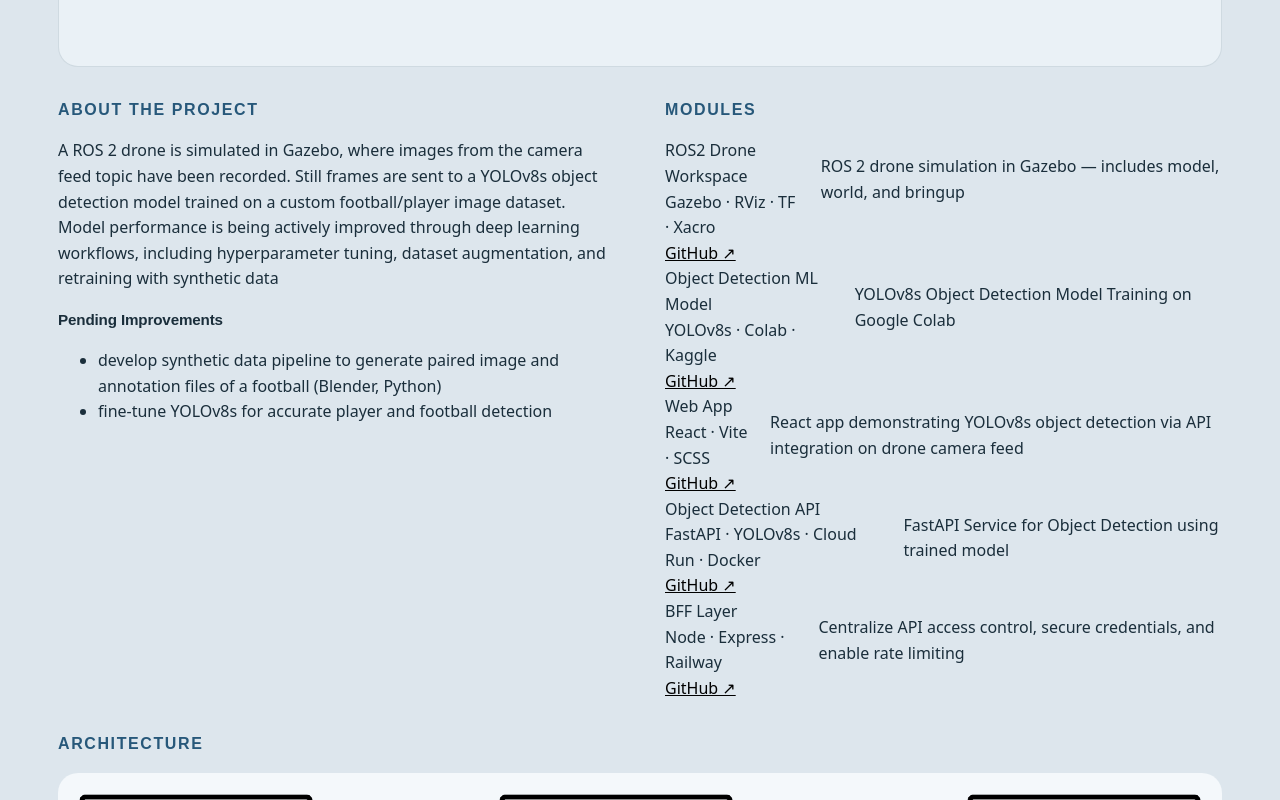
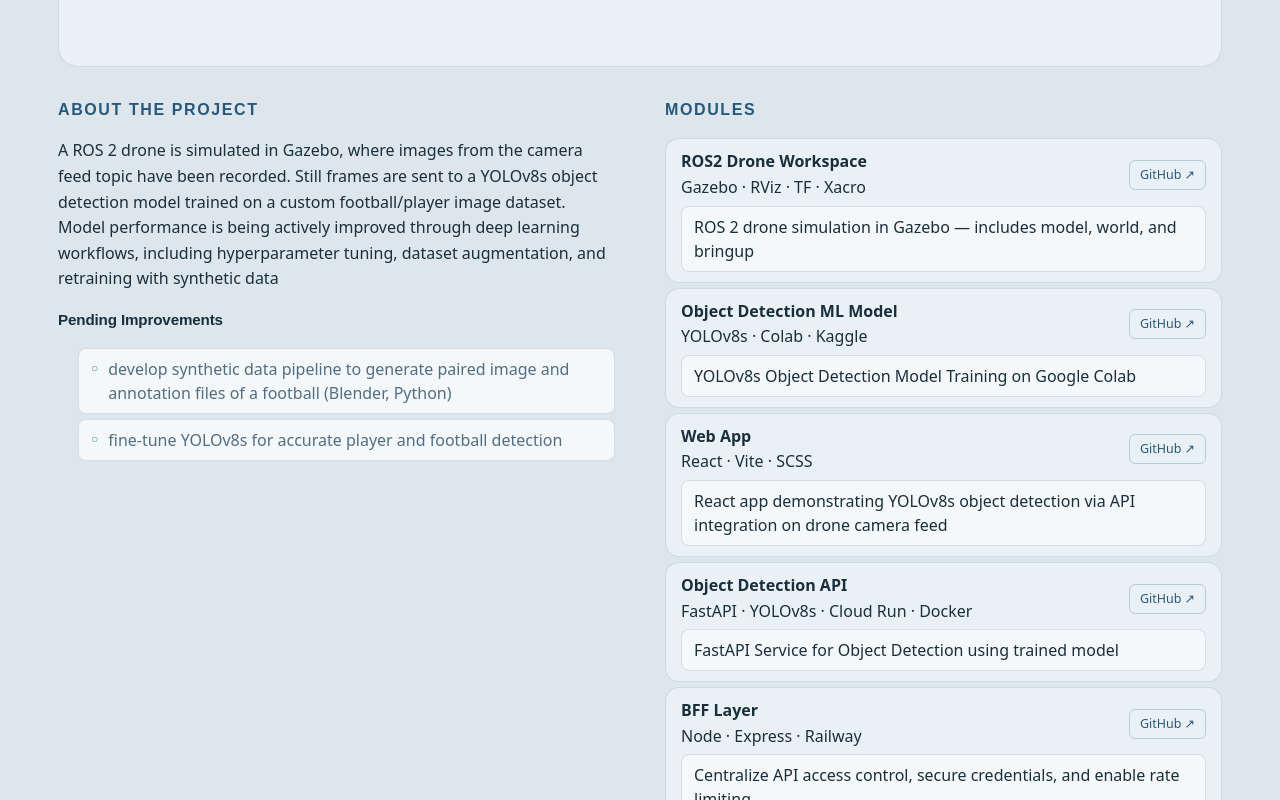
Before and after one commit to joeyskuo/drone-vision, a React (Vite) app: page / in a window 1280 px wide. Shown: the part 1300-2100 px from the top of the page. Built offline with nearby package versions, Linux system fonts and the light colour scheme; no server answers.

Commit message:
major repo and pending stylings; background, text, color, etc

```diff
--- a/src/components/MainLayout.jsx/MainLayout.scss
+++ b/src/components/MainLayout.jsx/MainLayout.scss
@@ -143,22 +143,90 @@
     grid-template-columns: 1fr 1fr;
     gap: 50px;
 
-    article {
+    .pending-list {
         display: flex;
-        flex-direction: row;
-        gap: 20px;
+        flex-direction:column;
+        gap: 5px;
+        padding-left: 20px;
+    }
 
-        a {
-            color: #000;
-        }
+    .pending-list li{
+        display: flex;
+        align-items: flex-start;
+        gap: 10px;
+        font-size: 1rem;
+        color: var(--text-muted);
+        padding: 8px 12px;
+        background: var(--surface-2);
+        border-radius: 8px;
+        border: 1px solid var(--border);
+        line-height: 1.5;
 
-        a:hover {
-            color: white;
+        &::before {
+            content: '○';
+            color: var(--accent-2);
+            font-size: 0.75rem;
+            margin-top: 2px;
+            flex-shrink: 0;
         }
     }
 
-    .repo-label {
+    .repo-info-list {
+        display: flex;
+        flex-direction: column;
+        gap: 5px;
+    }
+
+    .repo-info {
+        display: flex;
+        flex-direction: column;
+        background: var(--surface);
+        border: 1px solid var(--border);
+        border-radius: 14px;
+        padding: 10px 15px;
+
+        a:hover {
+            background: var(--accent);
+            color: #fff;
+            border-color: var(--accent);
+        }
+    }
+
+    .repo-header {
+        display: flex;
+        flex-direction: row;
+        align-items: center;
+        gap: 12px;
+        margin-bottom: 5px;
+    }
+
+    .repo-summary {
+        flex: 1;
+    }
+
+    .repo-link {
+        font-size: 0.78rem;
+        font-weight: 500;
+        color: var(--accent);
+        white-space: nowrap;
+        padding: 4px 10px;
+        border: 1px solid rgba(39,88,122,0.25);
+        border-radius: 6px;
+        text-decoration: none;
+    }
+
+    .repo-summary--label {
         font-weight: 600;
+    }
+
+    .repo-description {
+        font-size: 1rem;
+        background: var(--surface-2);
+        border-radius: 8px;
+        border: 1px solid var(--border);
+        line-height: 1.5;
+        padding: 8px 12px;
+        margin: 0px;
     }
 }
 
```
